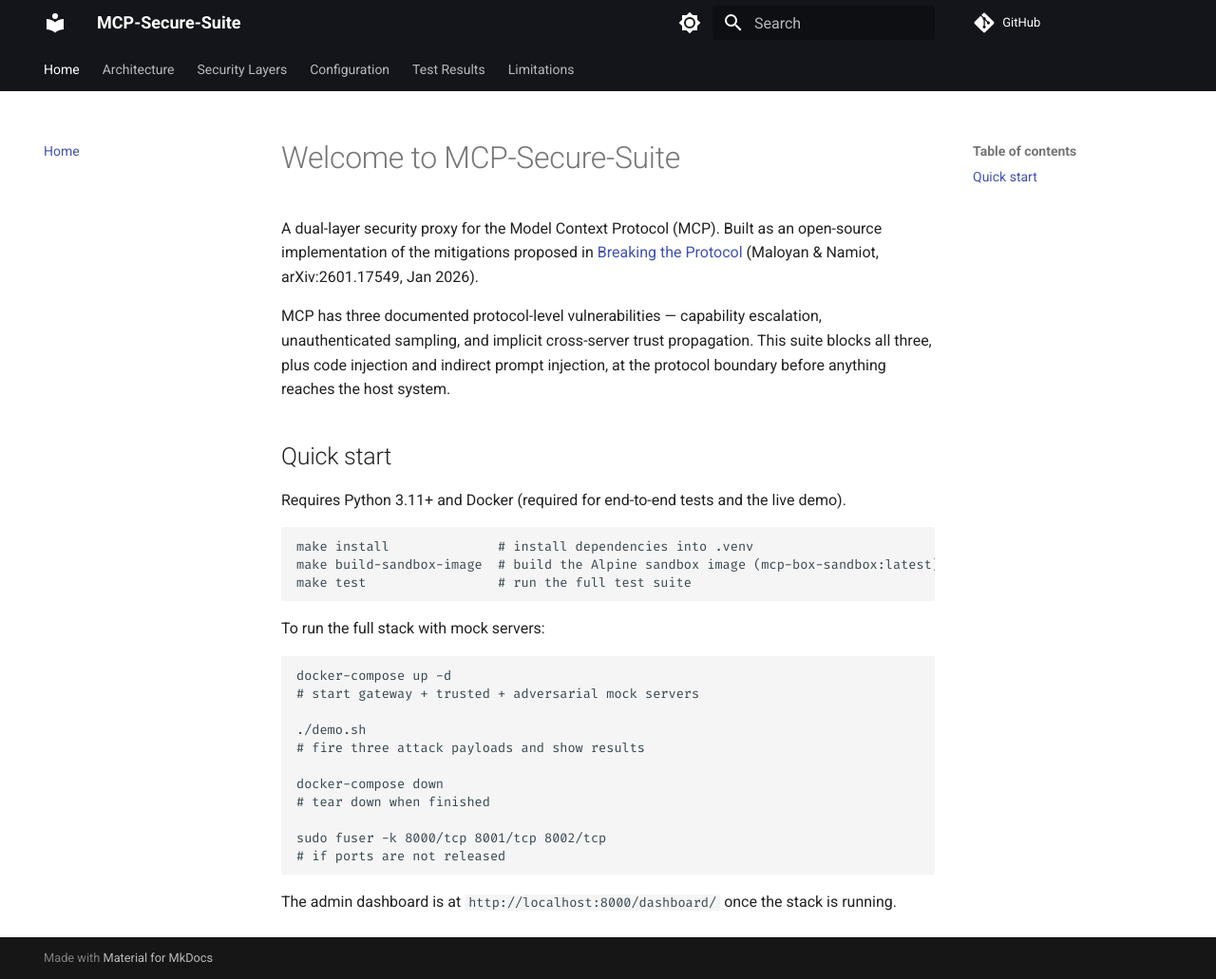
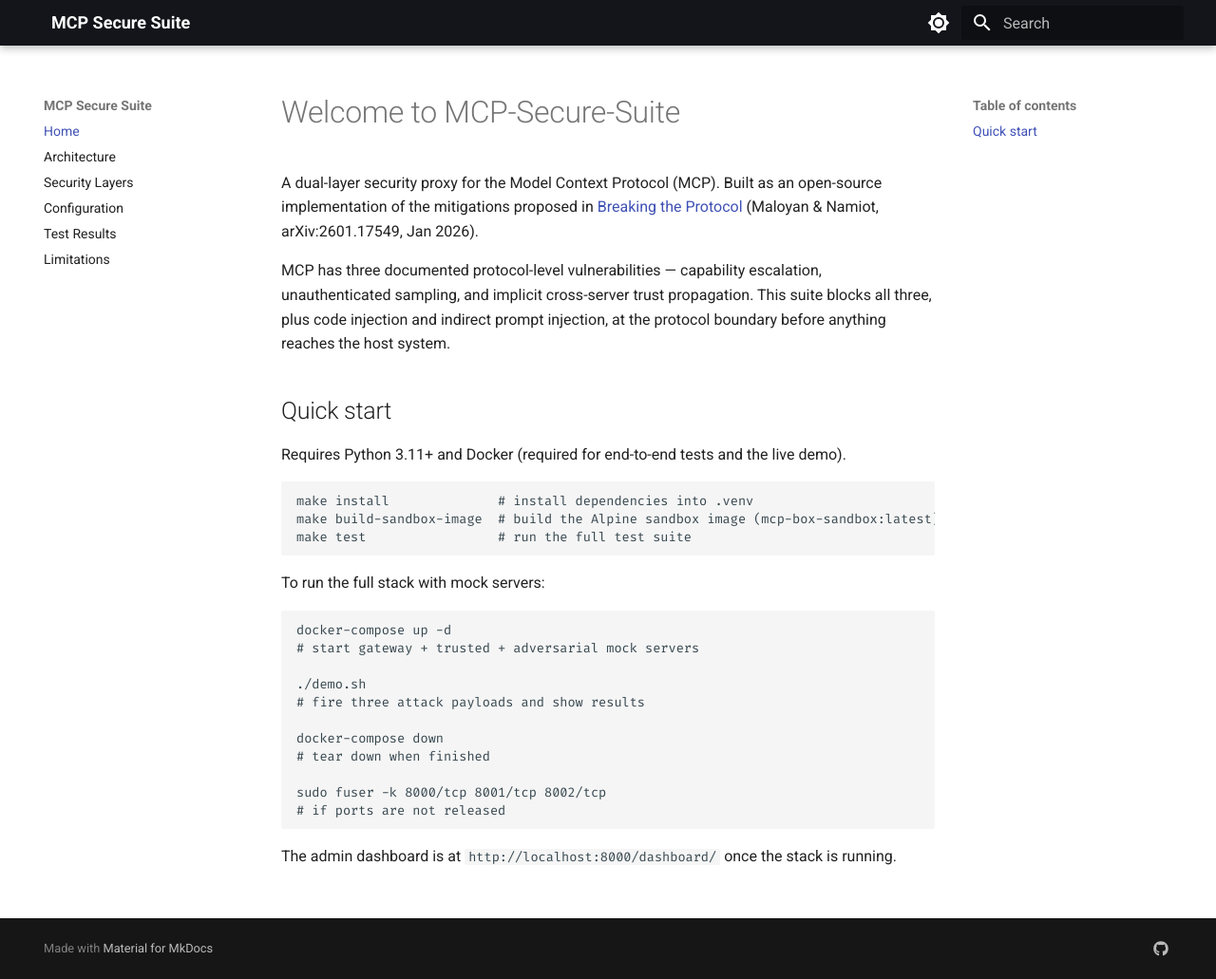
Before and after one commit to rishitnanda/mcp_secure, an MkDocs documentation site: the page built from docs/index.md, in a window 1280 px wide and 1031 px high. Shown: the whole window at 95% size. Built offline with MkDocs 1.6.1 and Material for MkDocs 9.7.7, drawn with Linux system fonts in a browser that asks for light colours; comment, search, counter and statistics services are not loaded.

Commit message:
Updated documentation

```diff
--- /dev/null
+++ b/docs/stylesheets/custom.css
@@ -0,0 +1,3 @@
+.md-header__button.md-logo {
+    display: none !important;
+}
--- a/mkdocs.yml
+++ b/mkdocs.yml
@@ -1,6 +1,5 @@
-site_name: MCP-Secure-Suite
+site_name: MCP Secure Suite
 site_url: https://rishitnanda.github.io/mcp_secure/
-repo_url: https://github.com/rishitnanda/mcp_secure
 theme:
   name: material
   font:
@@ -22,9 +21,16 @@ theme:
         icon: material/brightness-4
         name: Switch to light mode
   features:
-    - navigation.tabs
     - navigation.sections
     - navigation.top
+
+extra_css:
+  - stylesheets/custom.css
+
+extra:
+  social:
+    - icon: fontawesome/brands/github
+      link: https://github.com/rishitnanda/mcp_secure
 
 nav:
   - Home: index.md
```
